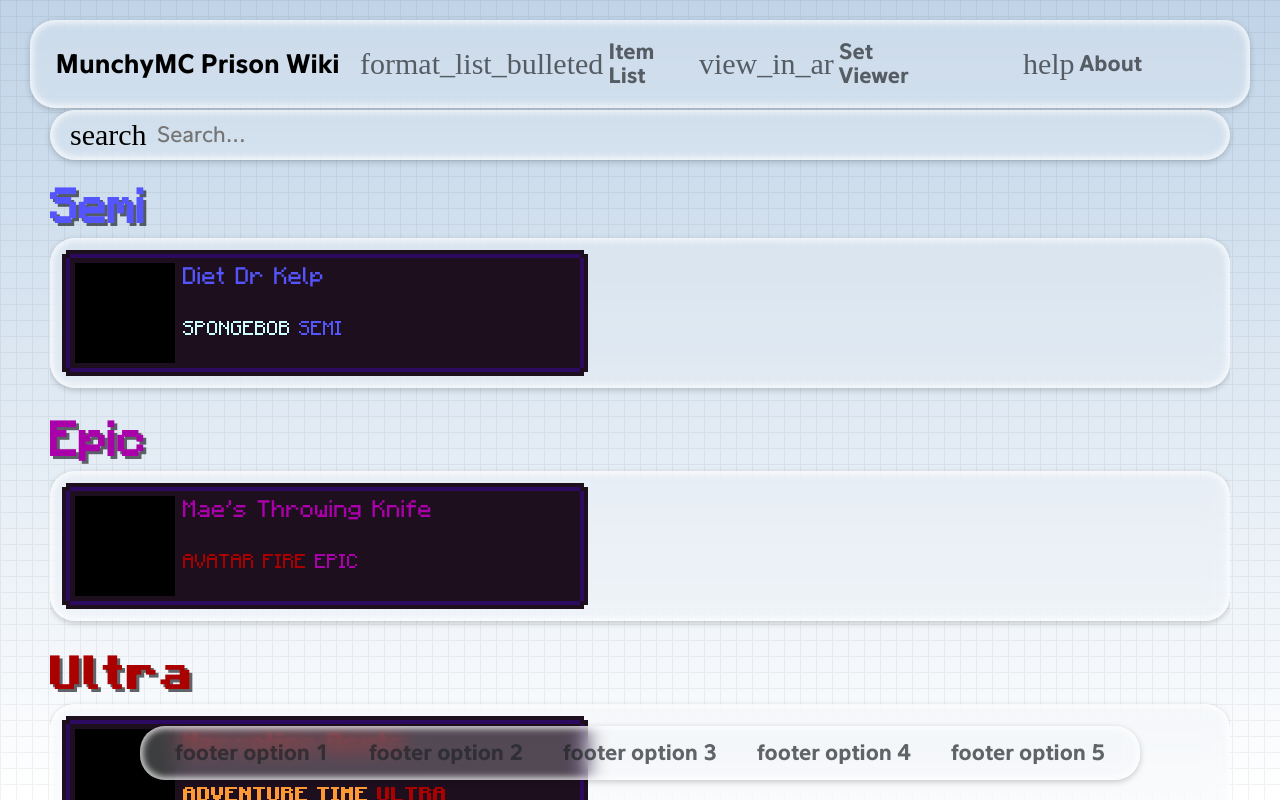
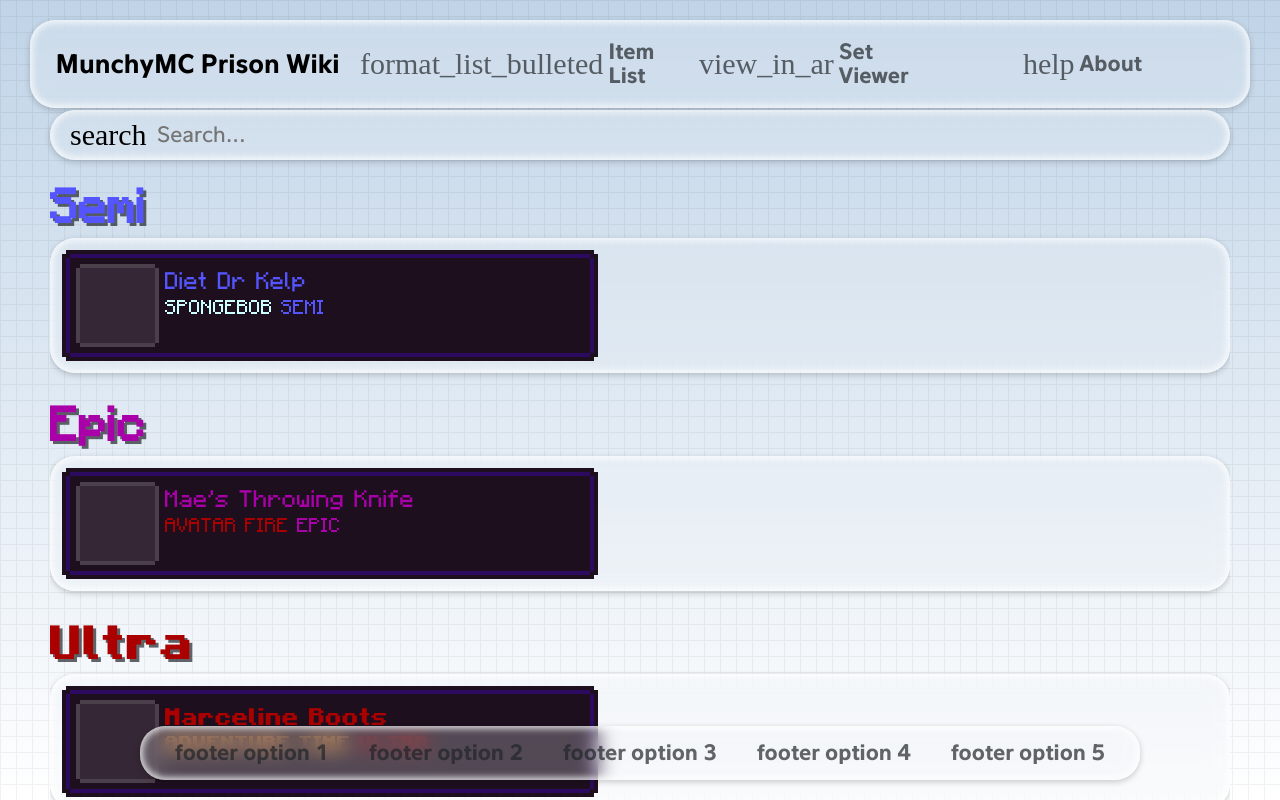
Before and after one commit to eeonaa/MunchyMC-Prison-Wiki, a website built with Vite: page index.html in a window 1280 px wide. Built offline with nearby package versions, Linux system fonts and the light colour scheme.

Commit message:
Feat: Preview Accuracy

```diff
--- a/src/css/lib.css
+++ b/src/css/lib.css
@@ -19,6 +19,12 @@
         0px 4px 0px 4px #1e0f1e,
         4px 0px 0px 4px #1e0f1e,
         -4px 0px 0px 4px #1e0f1e;
+    --minecraft-preview-bg: rgba(255, 255, 255, 0.1);
+    --minecraft-preview-outline:
+        4px 0px 0px 0px rgba(255, 255, 255, 0.2),
+        -4px 0px 0px 0px rgba(255, 255, 255, 0.2),
+        0px 4px 0px 0px rgba(255, 255, 255, 0.2),
+        0px -4px 0px 0px rgba(255, 255, 255, 0.2);
 
     --semi: #5555ff;
     --epic: #aa00aa;
--- a/src/css/main.css
+++ b/src/css/main.css
@@ -154,21 +154,28 @@ body {
 }
 
 .item {
+    --preview-size: 75px;
+    --preview-3: calc(var(--preview-size) / 3);
+    --gap: 10px;
+    --gap-3: calc(var(--gap) / 1.5);
+    --row-size: calc(var(--preview-3) - var(--gap-3));
+
     display: grid;
-    grid-template-columns: 100px calc(100% - 100px);
-    grid-template-rows: 46px 46px;
-    gap: 8px;
+    grid-template-columns: var(--preview-size) calc(100% - var(--preview-size));
+    grid-template-rows: var(--row-size) var(--row-size) var(--row-size);
 
     max-width: 500px;
+    padding: 10px 10px;
+    gap: var(--gap);
 
-    padding: 5px 5px;
     background-color: var(--minecraft-bg);
     box-shadow: var(--minecraft-outline);
 }
 
 .preview {
-    background-color: black;
-    grid-row: span 2 / span 2;
+    background-color: var(--minecraft-preview-bg);
+    box-shadow: var(--minecraft-preview-outline);
+    grid-row: span 3 / span 2;
 }
 
 .name {
```
